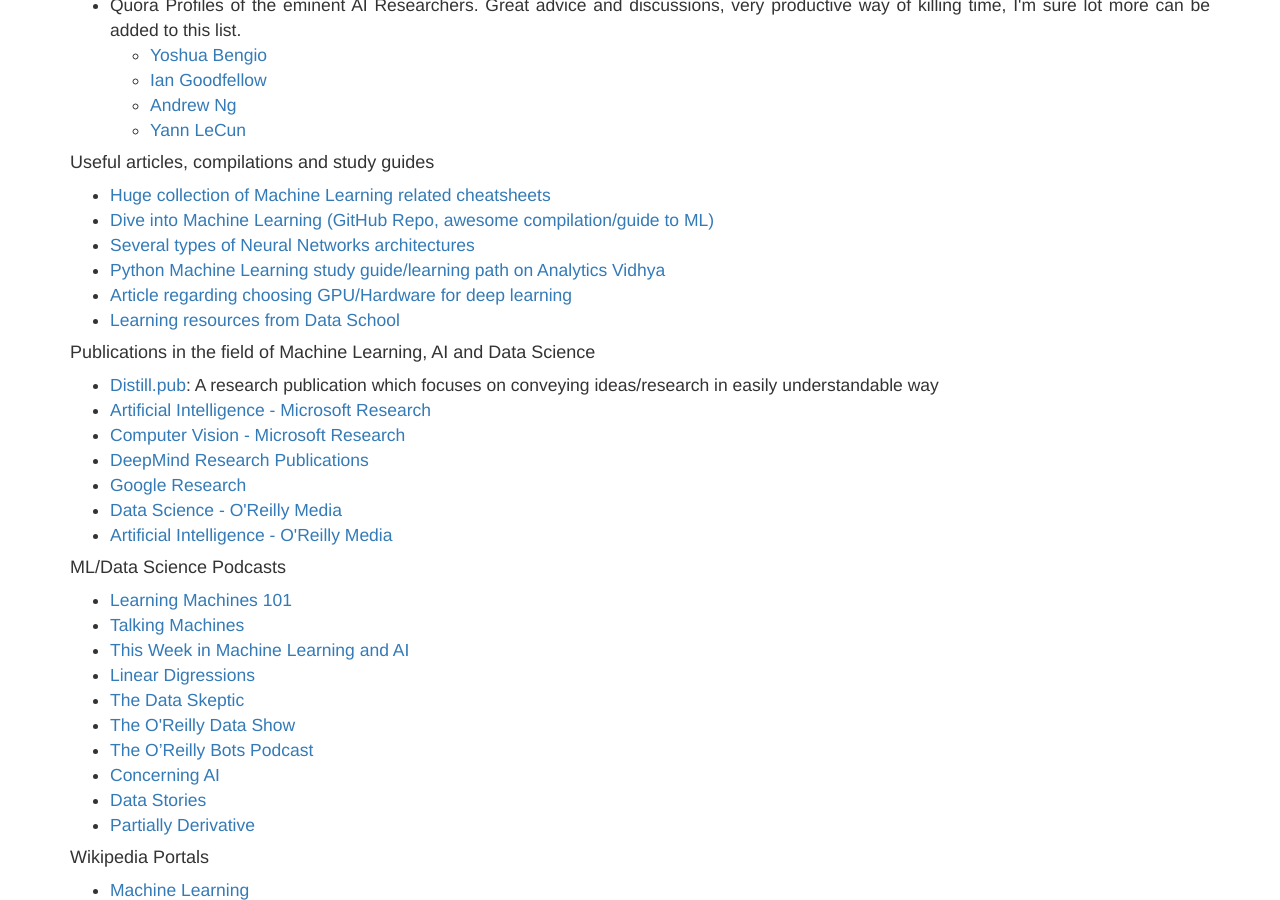
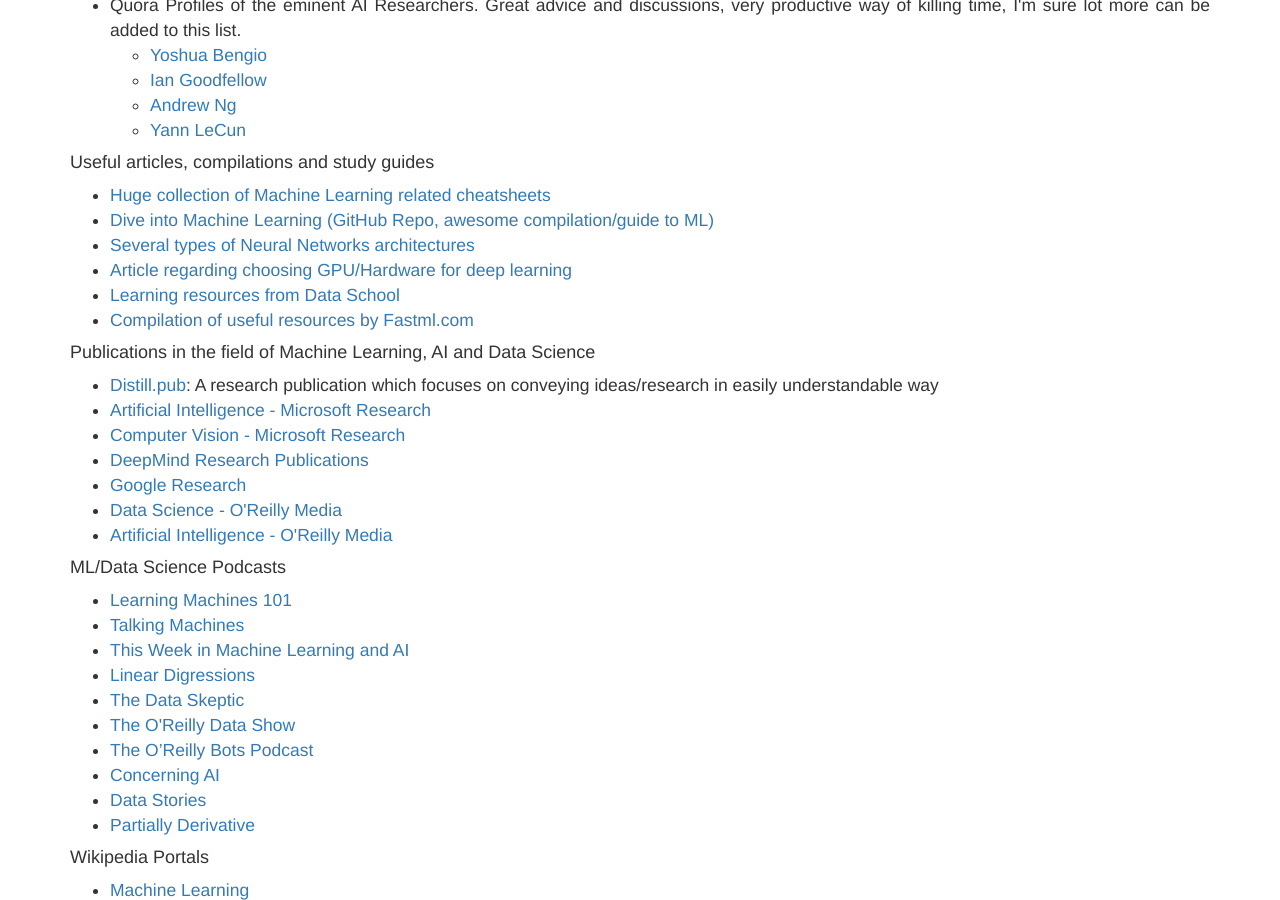
Before and after one commit to devm1023/ML_project, a Jekyll site: the page built from pages/useful-stuff.html, in a window 1280 px wide and 900 px high, scrolled down 1623 px. Built offline with Jekyll 4.4.1, drawn with Linux system fonts in a browser that asks for light colours; nearby versions of some CDN libraries; comment, search, counter and statistics services are not loaded; some of the changed text lies outside the part shown.

Commit message:
Update useful-stuff.html

```diff
--- a/pages/useful-stuff.html
+++ b/pages/useful-stuff.html
@@ -81,9 +81,9 @@
 	<li><A href="https://startupsventurecapital.com/essential-cheat-sheets-for-machine-learning-and-deep-learning-researchers-efb6a8ebd2e5" target="_blank">Huge collection of Machine Learning related cheatsheets</A></li>
 	<li><A href="https://github.com/hangtwenty/dive-into-machine-learning" target="_blank">Dive into Machine Learning (GitHub Repo, awesome compilation/guide to ML)</A></li>
 	<li><A href="http://www.asimovinstitute.org/neural-network-zoo/" target="_blank">Several types of Neural Networks architectures</A></li>
-	<li><A href="https://www.analyticsvidhya.com/learning-paths-data-science-business-analytics-business-intelligence-big-data/learning-path-data-science-python/" target="_blank">Python Machine Learning study guide/learning path on Analytics Vidhya</A></li>
 	<li><A href="http://timdettmers.com/2017/04/09/which-gpu-for-deep-learning/" target="_blank">Article regarding choosing GPU/Hardware for deep learning</A></li>
 	<li><A href="http://www.dataschool.io/how-to-get-better-at-data-science/" target="_blank">Learning resources from Data School</A></li>
+	<li><A href="http://fastml.com/links/" target="_blank">Compilation of useful resources by Fastml.com</A></li>
 </ul>
 <h4>Publications in the field of Machine Learning, AI and Data Science</h4>
 <ul>
```
Also changed, not shown: other parts of pages/useful-stuff.html (+1 -1 lines).
